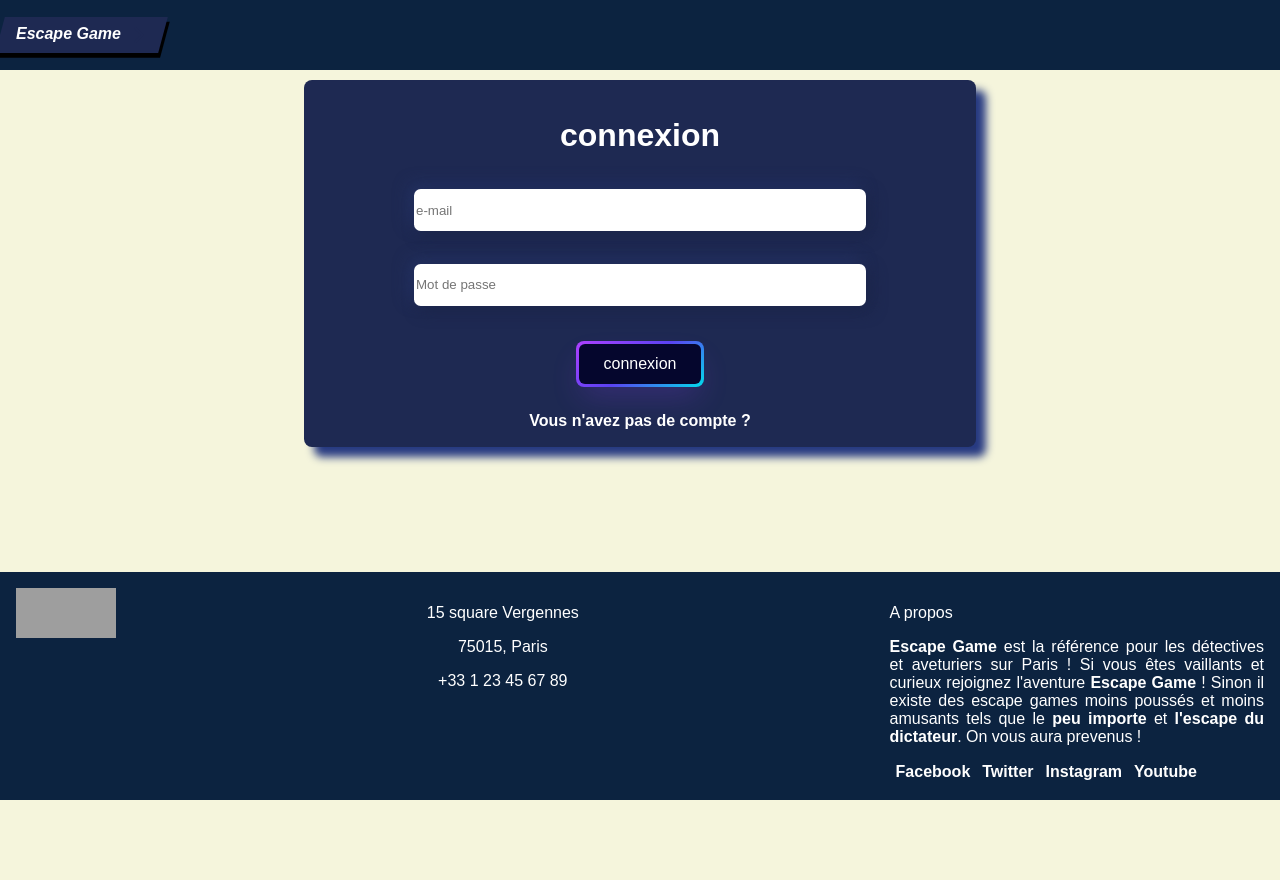
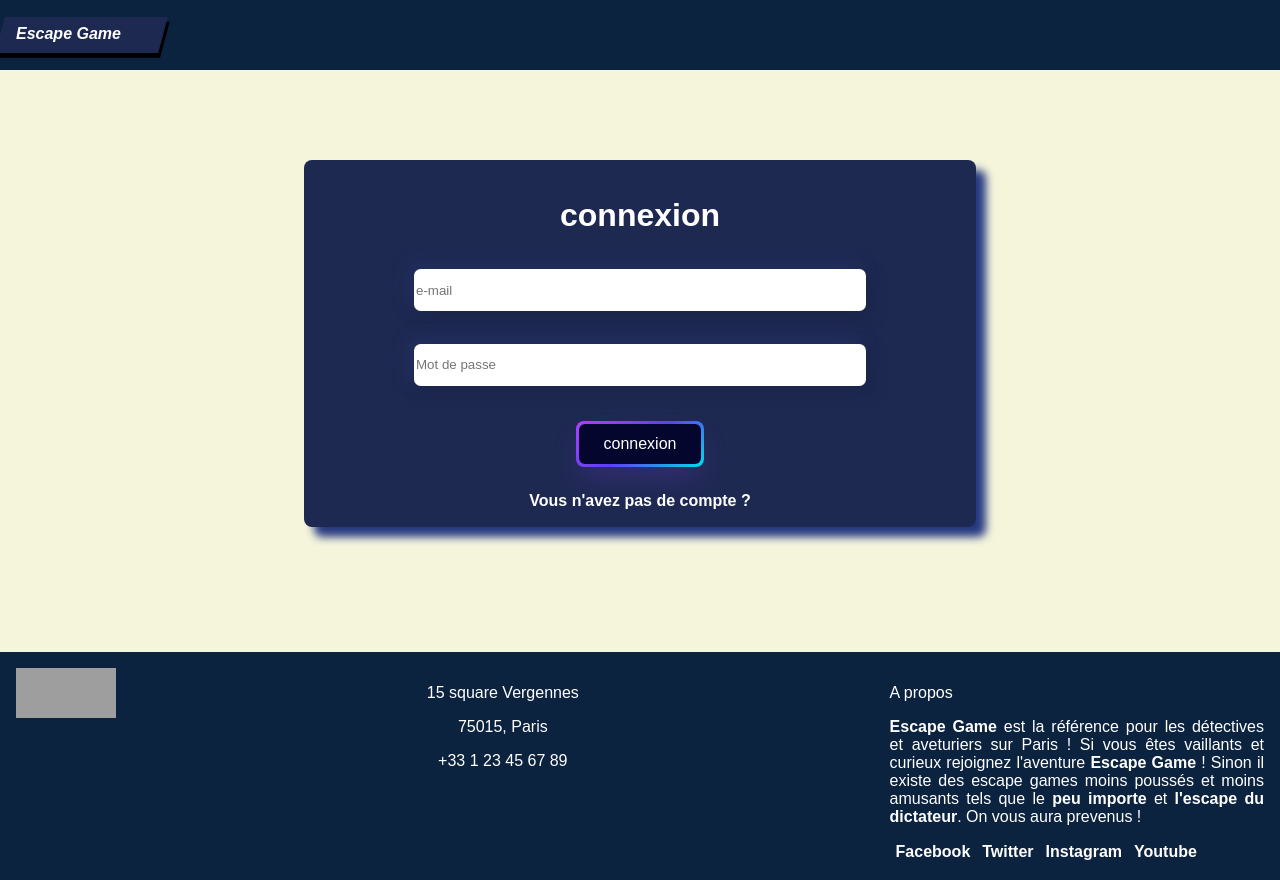
Before and after one commit to thibaud75/escape-game-front, a React (Vite) app: page /auth in a window 1280 px wide. Before the commit the page ends 800 px from the top, so only its background shows below. Built offline with nearby package versions, Linux system fonts and the light colour scheme; no server answers; grey boxes are pictures that could not be loaded.

Commit message:
Qui aime le CSS ?

```diff
--- a/src/App.css
+++ b/src/App.css
@@ -7,6 +7,7 @@
 
 body {
   margin: 0px;
+  margin-top: 5em;
   /* display: flex;
  flex-direction: column;
  justify-content: space-between; */
--- a/src/pages/History.css
+++ b/src/pages/History.css
@@ -5,6 +5,7 @@
     display: flex;
     flex-direction: column;
     align-items: center;
+    margin-top: 5em;
 }
 
 .h2resa{
@@ -12,7 +13,7 @@
 }
 
 .reservOne{
-    background-color: blue;
+    background-color: midnightblue;
     margin-bottom: 1em;
     padding-left: 1em;
     padding-right: 1em;
```
